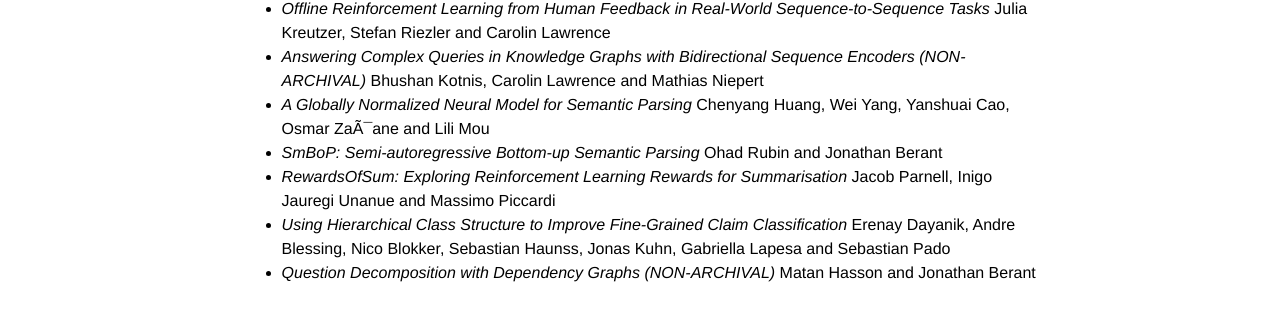
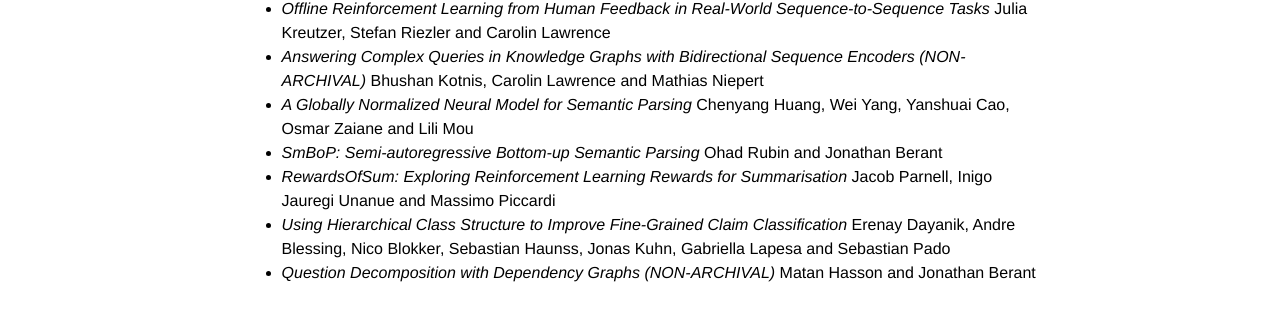
Before and after one commit to structuredprediction/structuredprediction.github.io, a Jekyll site: the page built from SPNLP21/5_ac.md, in a window 1280 px wide. Shown: the part 438-748 px from the top of the page. Built offline with Jekyll 4.4.1, drawn with Linux system fonts in a browser that asks for light colours.

Commit message:
Update 5_ac.md

```diff
--- a/SPNLP21/5_ac.md
+++ b/SPNLP21/5_ac.md
@@ -16,7 +16,7 @@ Julia Kreutzer, Stefan Riezler and Carolin Lawrence
 * *Answering Complex Queries in Knowledge Graphs with Bidirectional Sequence Encoders (NON-ARCHIVAL)*
 Bhushan Kotnis, Carolin Lawrence and Mathias Niepert
 * *A Globally Normalized Neural Model for Semantic Parsing*
-Chenyang Huang, Wei Yang, Yanshuai Cao, Osmar ZaÃ¯ane and Lili Mou
+Chenyang Huang, Wei Yang, Yanshuai Cao, Osmar Zaiane and Lili Mou
 * *SmBoP: Semi-autoregressive Bottom-up Semantic Parsing*
 Ohad Rubin and Jonathan Berant
 * *RewardsOfSum: Exploring Reinforcement Learning Rewards for Summarisation*
```
